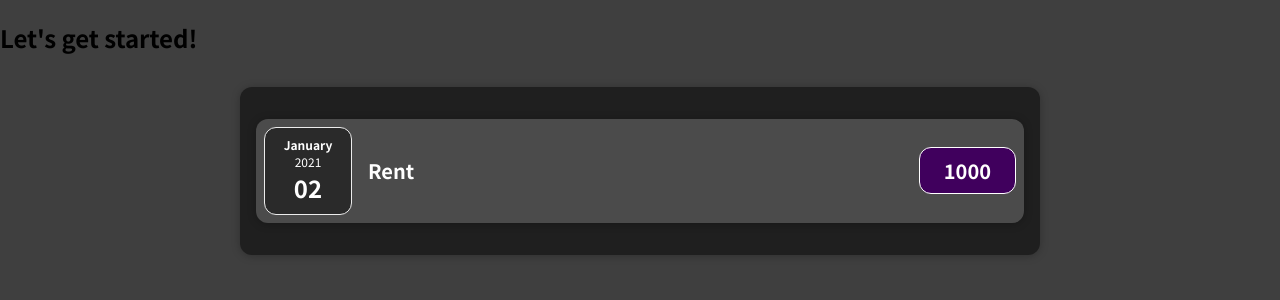
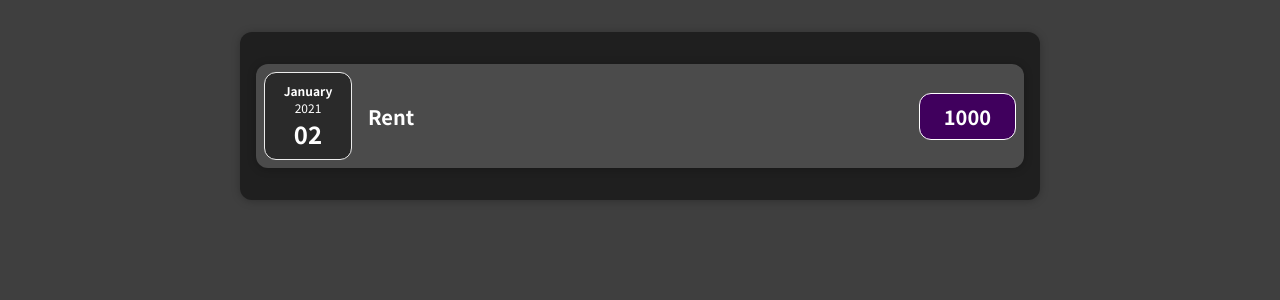
Before and after one commit to rocionadal/track-expenses, a JavaScript app: page / in a window 1280 px wide. Shown: the top 300 px of the page. Built offline with nearby package versions, Linux system fonts and the light colour scheme.

Commit message:
Organize files

```diff
--- a/src/App.js
+++ b/src/App.js
@@ -1,4 +1,4 @@
-import Expenses from "./components/Expenses";
+import Expenses from "./components/Expenses/Expenses";
 
 function App() {
   const expenses = [
@@ -12,7 +12,6 @@ function App() {
 
   return (
     <div>
-      <h2>Let's get started!</h2>
       <Expenses items={expenses}/>
     </div>
   );
--- a/src/components/Expenses.js
+++ b/src/components/Expenses/Expenses.js
@@ -1,5 +1,5 @@
 import ExpenseItem from './ExpensesItem';
-import Card from './Card';
+import Card from '../UI/Card';
 import './Expenses.css';
 
 function Expenses(props) {
--- a/src/components/ExpensesItem.js
+++ b/src/components/Expenses/ExpensesItem.js
@@ -1,5 +1,5 @@
 import ExpenseDate from "./ExpensesDate";
-import Card from "./Card";
+import Card from "../UI/Card";
 import "./ExpensesItem.css";
 
 function ExpensesItem(props) {
```
Also changed, not shown: src/components/Expenses/Expenses.css (renamed from src/components/Expenses.css), src/components/Expenses/ExpensesDate.css (renamed from src/components/ExpensesDate.css), src/components/Expenses/ExpensesDate.js (renamed from src/components/ExpensesDate.js), src/components/Expenses/ExpensesItem.css (renamed from src/components/ExpensesItem.css), src/components/UI/Card.css (renamed from src/components/Card.css), src/components/UI/Card.js (renamed from src/components/Card.js), 1 other file (tests, documents, lock files or other folders).
